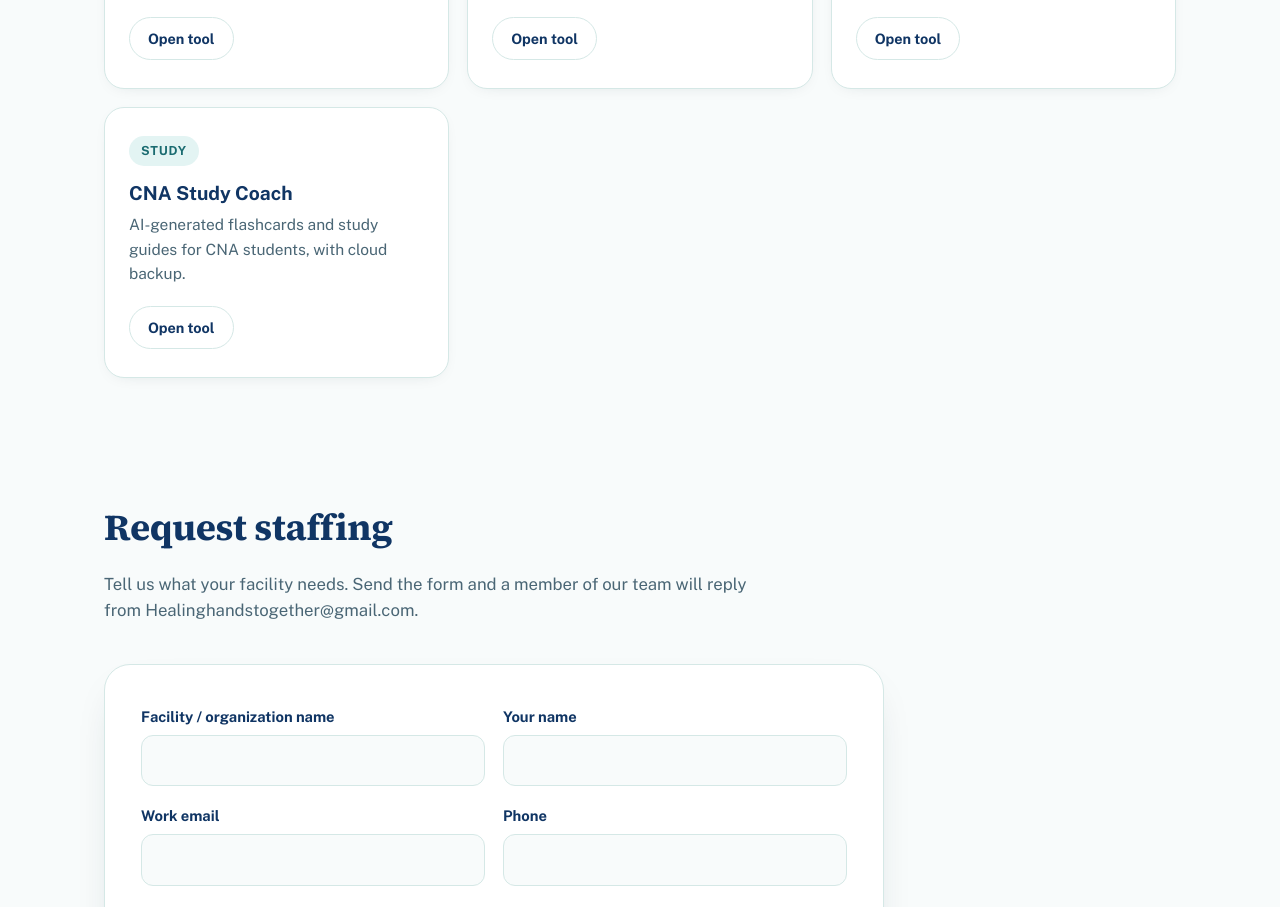
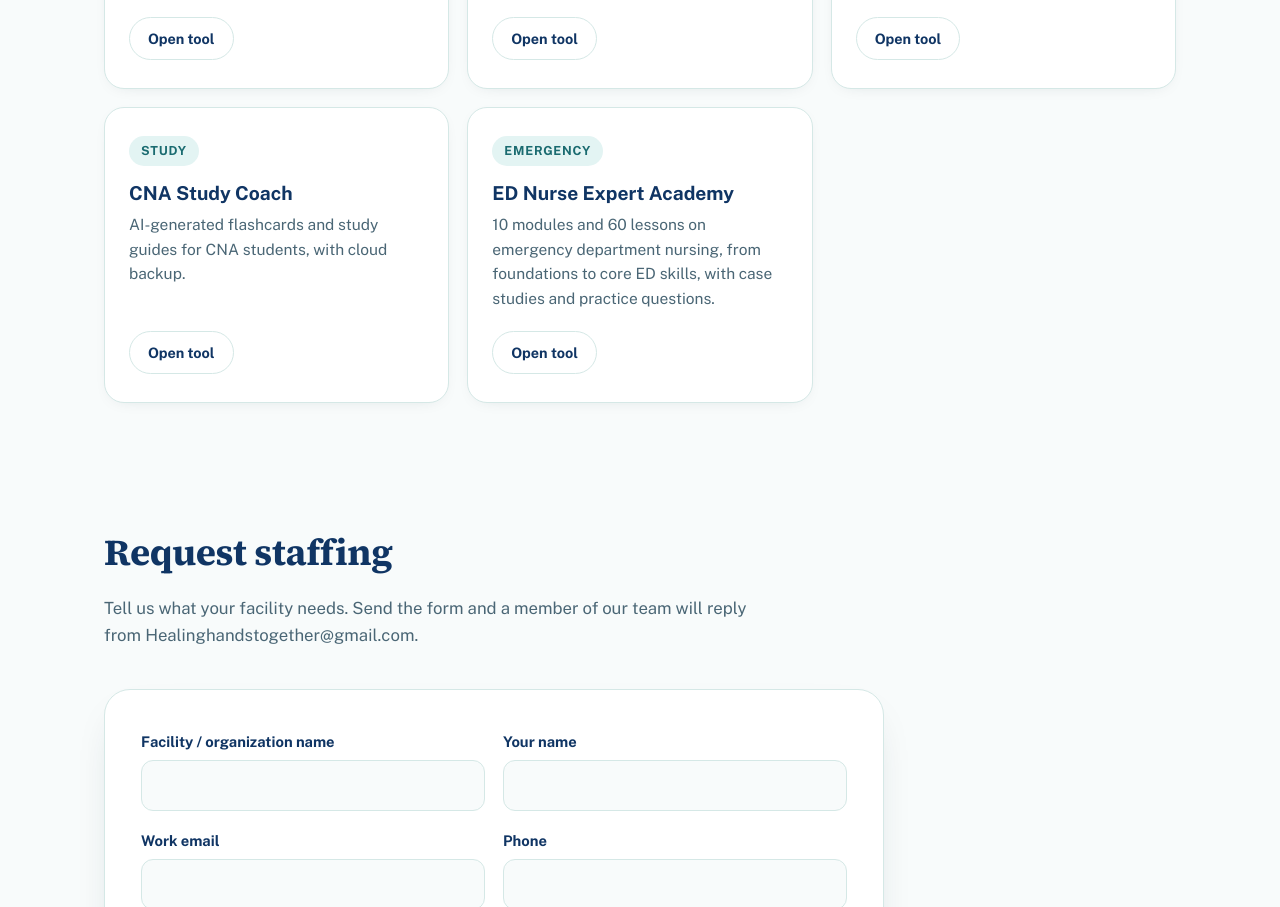
Before and after one commit to healinghandsHC/healing-hands-healthcare, a plain HTML site: page index.html in a window 1280 px wide. Shown: the part 3817-4724 px from the top of the page. Drawn offline with nearby package versions, Linux system fonts and the light colour scheme.

Commit message:
Add ED Nurse Expert Academy resource card

```diff
--- a/index.html
+++ b/index.html
@@ -528,6 +528,12 @@
         <p>AI-generated flashcards and study guides for CNA students, with cloud backup.</p>
         <a class="btn btn-ghost btn-sm" href="https://cna-study-coach.onrender.com" target="_blank" rel="noopener">Open tool</a>
       </div>
+      <div class="resource-card">
+        <span class="resource-tag">Emergency</span>
+        <h3>ED Nurse Expert Academy</h3>
+        <p>10 modules and 60 lessons on emergency department nursing, from foundations to core ED skills, with case studies and practice questions.</p>
+        <a class="btn btn-ghost btn-sm" href="https://healinghandshc.github.io/ed-nurse-expert-academy/" target="_blank" rel="noopener">Open tool</a>
+      </div>
     </div>
   </div>
 </section>
```
